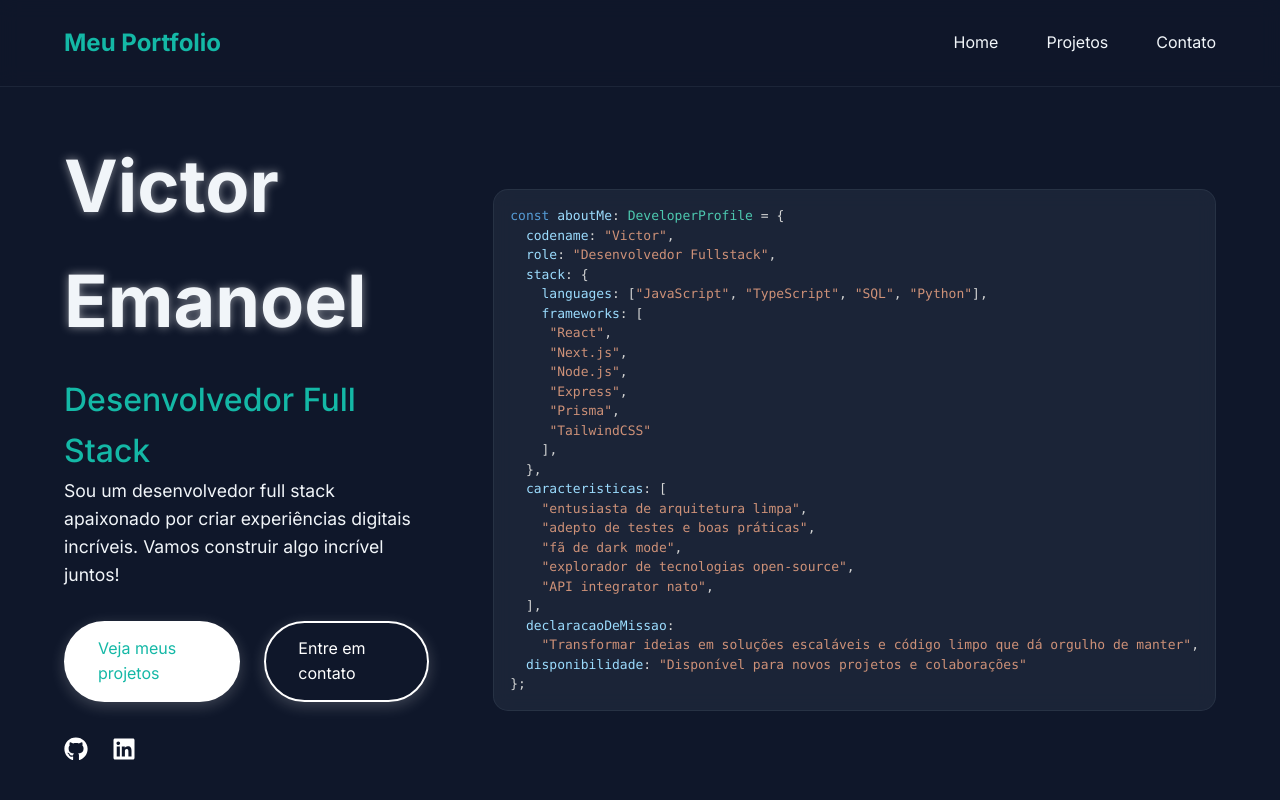
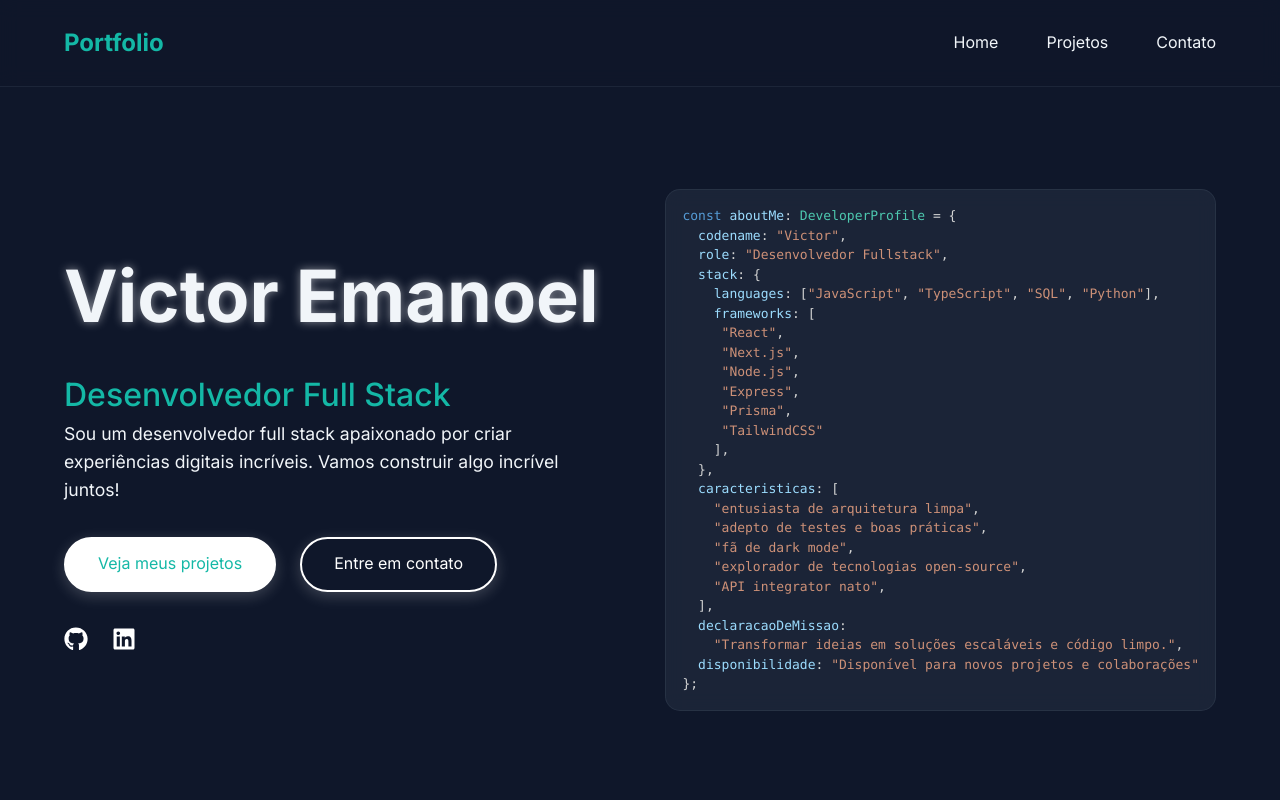
Before and after one commit to vctrr1/portfolio-website, a React (Vite) app: page / in a window 1280 px wide. Shown: the top 800 px of the page. Built offline with nearby package versions, Linux system fonts and the light colour scheme; no server answers.

Commit message:
fix: navbar h1

```diff
--- a/src/components/Hero.tsx
+++ b/src/components/Hero.tsx
@@ -115,7 +115,7 @@ const Hero = () => {
     "API integrator nato",
   ],
   declaracaoDeMissao:
-    "Transformar ideias em soluções escaláveis e código limpo que dá orgulho de manter",
+    "Transformar ideias em soluções escaláveis e código limpo.",
   disponibilidade: "Disponível para novos projetos e colaborações"
 };`}
             </SyntexHighLighter>
--- a/src/components/Navbar.tsx
+++ b/src/components/Navbar.tsx
@@ -24,7 +24,7 @@ const Navbar = () => {
       transition={{ duration: 0.5, ease: "easeOut" }}
     >
       <motion.div className="logo" whileHover={{ scale: 1.05 }}>
-        Meu Portfolio
+        Portfolio
       </motion.div>
 
       <motion.ul
```
